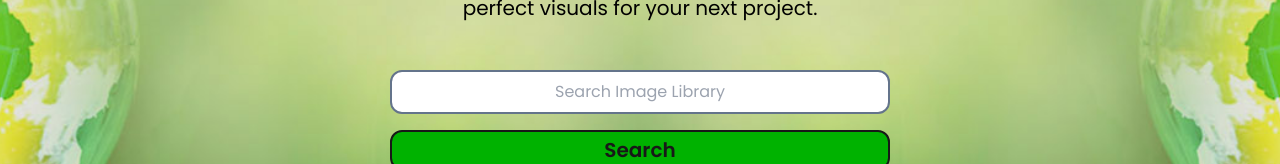
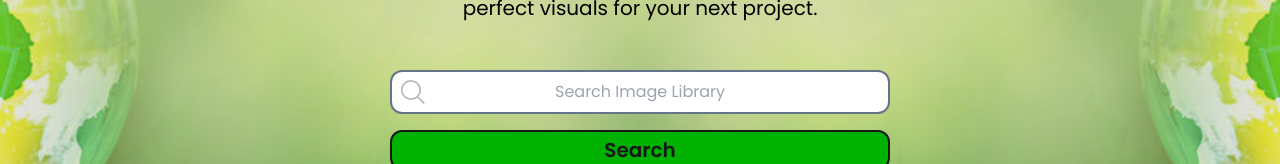
Before and after one commit to matt-powelldev2784/Redry_Image_Library_Client, a React (Create React App) app: page / in a window 1280 px wide. Shown: the part 448-612 px from the top of the page. Built offline with nearby package versions, Linux system fonts and the light colour scheme.

Commit message:
update search input design

```diff
--- a/src/components/ui/searchInput/SearchInput.tsx
+++ b/src/components/ui/searchInput/SearchInput.tsx
@@ -29,11 +29,15 @@ export const SearchInput = ({
   }
 
   return (
+    <div className="relative h-full w-full overflow-hidden">
+      <img src="/search.svg" alt="" className="absolute left-0 h-full" />
+
       <input
         className={`${optionalClassNames} border-2 border-slate-500 outline-none focus:border-slate-800`}
         placeholder={placeholderText}
         onKeyDown={dispatchHandleSerach}
         onChange={onInputChange}
       ></input>
+    </div>
   )
 }
```
Also changed, not shown: public/search.svg (added). Lines whose indentation alone changed are shown as unchanged.
